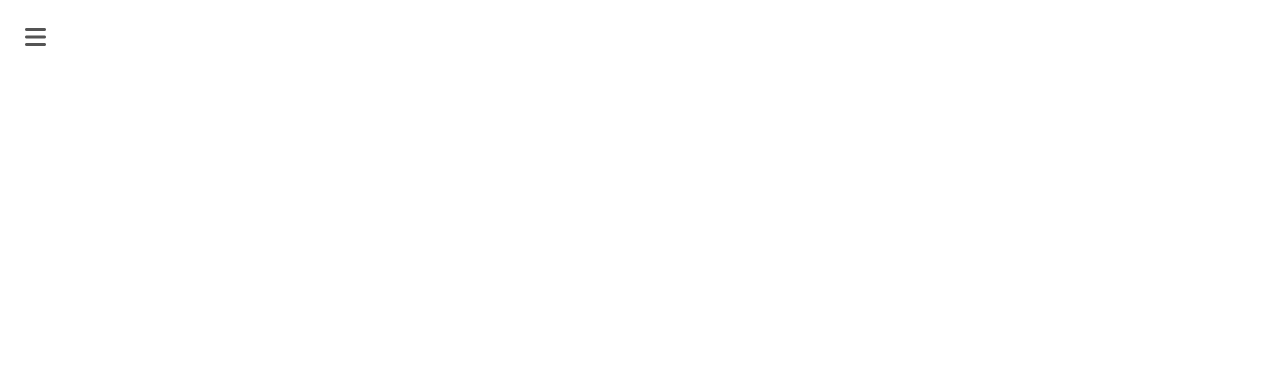
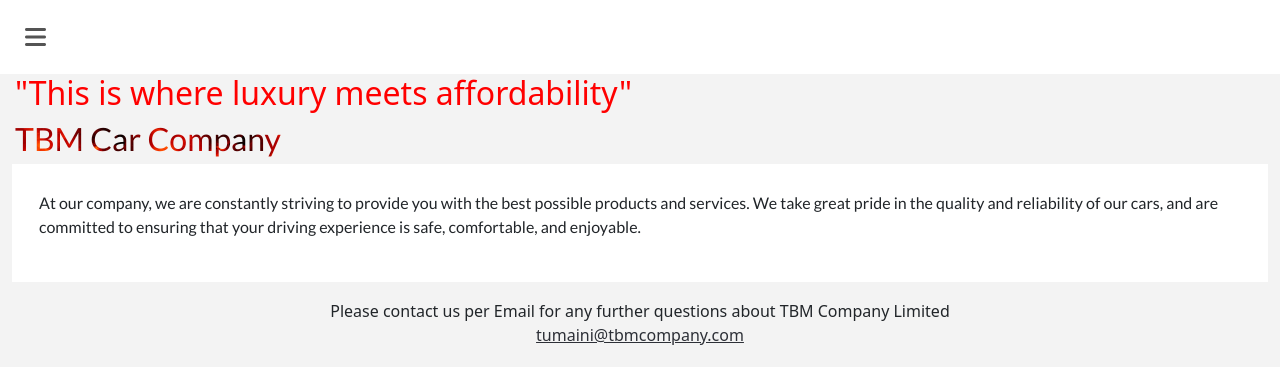
Before and after one commit to tumainimaganiko/Vehicle-Company, a website: page about.html in a window 1280 px wide. Drawn offline with nearby package versions, Linux system fonts and the light colour scheme.

Commit message:
Add introduction and contact

```diff
--- a/about.html
+++ b/about.html
@@ -14,5 +14,27 @@
     <header>
         <i class="fa-sharp fa-solid fa-bars fa-xl" style="color: #545454;"></i>
     </header>
+    <main class="bg-gray">
+        <section class="introduction bg-gray">
+            <h2>
+                "This is where luxury meets affordability"
+            </h2>
+            <h1>TBM Car Company</h1>
+            <div class="p-2 border-1 about-intro">
+                <p>
+                    At our company, we are constantly striving to provide you with the best possible products and services.
+                    We take great pride in the quality and reliability of our cars,
+                    and are committed to ensuring that your driving experience is safe, comfortable, and enjoyable.
+                </p>
+            </div>
+            <section class="contact">
+                <p>
+                    Please contact us per Email for any further questions about TBM Company Limited <br>
+                    <a href="#">tumaini@tbmcompany.com</a>
+                </p>
+            </section>
+        </section>
+    </main>
+    <script src="https://cdn.jsdelivr.net/npm/bootstrap@5.0.2/dist/js/bootstrap.bundle.min.js" integrity="sha384-MrcW6ZMFYlzcLA8Nl+NtUVF0sA7MsXsP1UyJoMp4YLEuNSfAP+JcXn/tWtIaxVXM" crossorigin="anonymous"></script>
 </body>
 </html>
--- a/styles.css
+++ b/styles.css
@@ -144,3 +144,18 @@
     margin: 20px;
     background-color: red;
 }
+
+.contact p {
+    padding: 20px;
+    text-align: justify;
+    text-align-last:center ;
+}
+
+.contact p a {
+    color: #2d3037;
+    font-weight: 400;
+}
+
+.about-intro {
+    background-color: white;
+}
```
